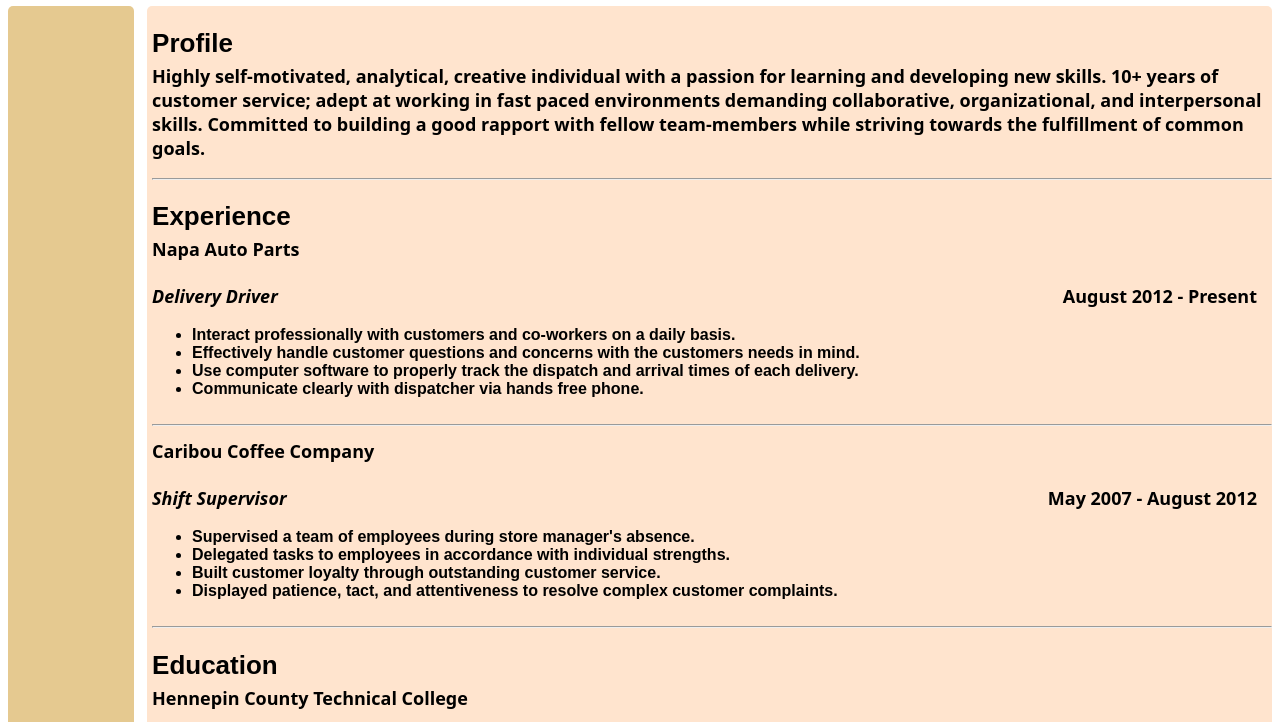
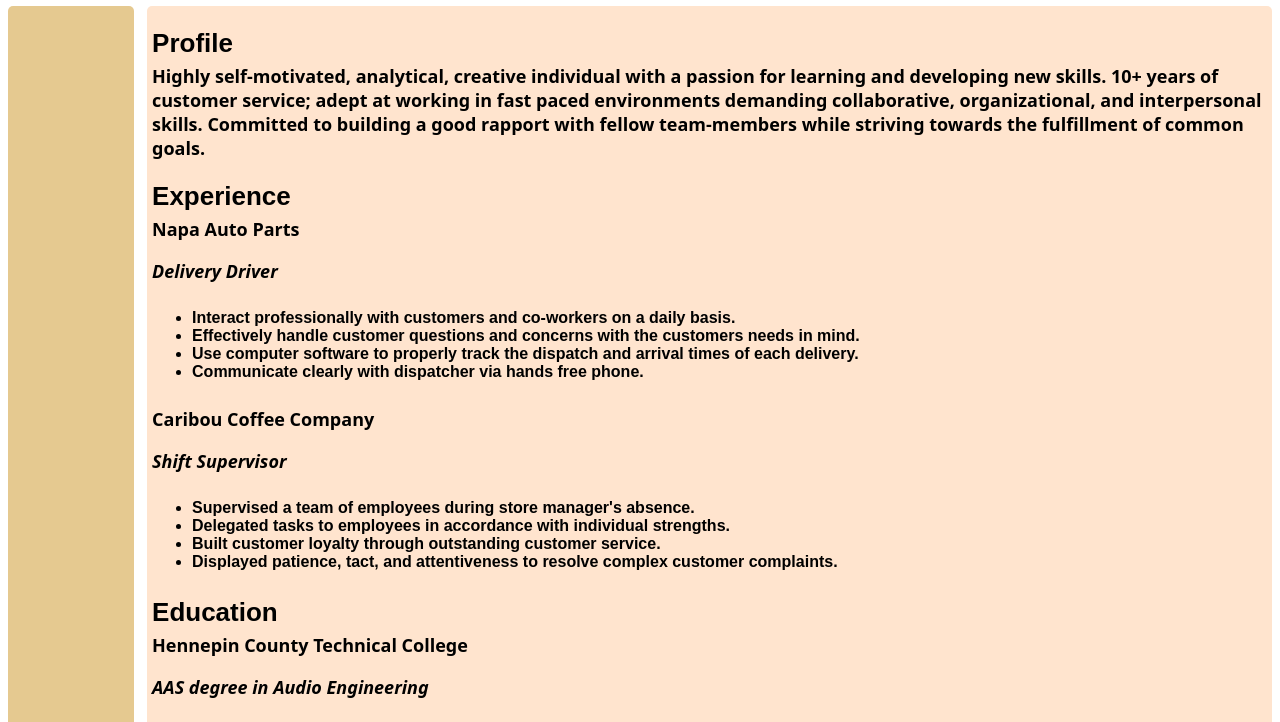
Before and after one commit to RyanLane09/RyanLane09.github.io, a plain HTML site: page index.html in a window 1280 px wide. Shown: the part 70-792 px from the top of the page. Drawn offline with Linux system fonts and the light colour scheme.

Commit message:
Revert "Add_work/ed_dates"
This reverts commit f5a59812482ba613c2dd8fa16b51f8a18257e893.

```diff
--- a/index.html
+++ b/index.html
@@ -7,20 +7,16 @@
 	<body>
 	<div id="header">
 		<h1> Ryan Lane</h1>
-			</div>
+	</div>
 	<div class="left"></div>
 	<div class="right">
 	    <h2>Profile
 	        <p>Highly self-motivated, analytical, creative individual with a passion for learning and developing new skills. 10+ years of customer service; adept at working in fast paced environments demanding collaborative, organizational, and interpersonal skills. Committed to building a good rapport with fellow team-members while striving towards the fulfillment of common goals.
-			</p>
-		<hr>
-
+</p>
 	    </h2>
 	    <h2>Experience
 	        <p>Napa Auto Parts
-	        	<p class= "textLeft"><em>Delivery Driver</em>
-	        	</p>
-	        	<p class= "textRight"> August 2012 - Present </p>
+	        	<p><em>Delivery Driver</em></p>
 	            <ul>
 	                <li>Interact professionally with customers and co-workers on a daily basis.</li>
 	                <li>Effectively handle customer questions and concerns with the customers needs in mind.</li>
@@ -28,24 +24,19 @@
 	                <li>Communicate clearly with dispatcher via hands free phone. </li>
 	            </ul>
 	        </p>
-	        <hr>
 	        <p>Caribou Coffee Company
-	        	<p class= "textLeft"><em>Shift Supervisor</em></p>
-	        	<p class= "textRight">May 2007 - August 2012</p>
-
+	        	<p><em>Shift Supervisor</em></p>
 				<ul>
 					<li>Supervised a team of employees during store manager's absence.</li>
 					<li>Delegated tasks to employees in accordance with individual strengths.</li>
 					<li>Built customer loyalty through outstanding customer service.</li>
 					<li>Displayed patience, tact, and attentiveness to resolve complex customer complaints.</li>
 				</ul>
-	        </p>
-	        <hr>
+	       </p>
 	    </h2>
 	    <h2>Education
 	        <p>Hennepin County Technical College
-	        	<p class= "textLeft"><em>AAS degree in Audio Engineering</em></p>
-	        	<p class= "textRight"> Graduated 2012 </p>
+	        	<p><em>AAS degree in Audio Engineering</em></p>
 	            <ul>
 	                <li>Studied modern audio engineering techniques and implemented them in a recording studio setting.</li>
 	                <li>Cooperated effectively with a team of audio engineering students on a variety of recording projects. </li>
--- a/stylesheet.css
+++ b/stylesheet.css
@@ -20,17 +20,10 @@ div {
 .left {
     width: 10%;
     position: relative;
-    height: 900px;
+    height: 800px;
     background-color: #e5c990;
     margin-top: 68px;
     margin-bottom: 10px;
-    float: left;
-}
-.textRight {
-    float: right;
-    padding-right: 15px;
-}
-.textLeft {
     float: left;
 }
 
@@ -39,7 +32,7 @@ div {
     width: 89%;
     background-color: #ffe4ce;
     float: right;
-    height: 900px;
+    height: 800px;
     margin-top: 68px;
     margin-bottom: 10px;
 }
@@ -55,10 +48,6 @@ p {
     font-size: 18px;
     font-family: sans;
     margin-top: 5px;
-}
-ul {
-    display: block;
-    clear: both;
 }
 
 li {
@@ -84,6 +73,3 @@ h1 {
 
 
 }
-span {
-    text-align: right;
-}
```
